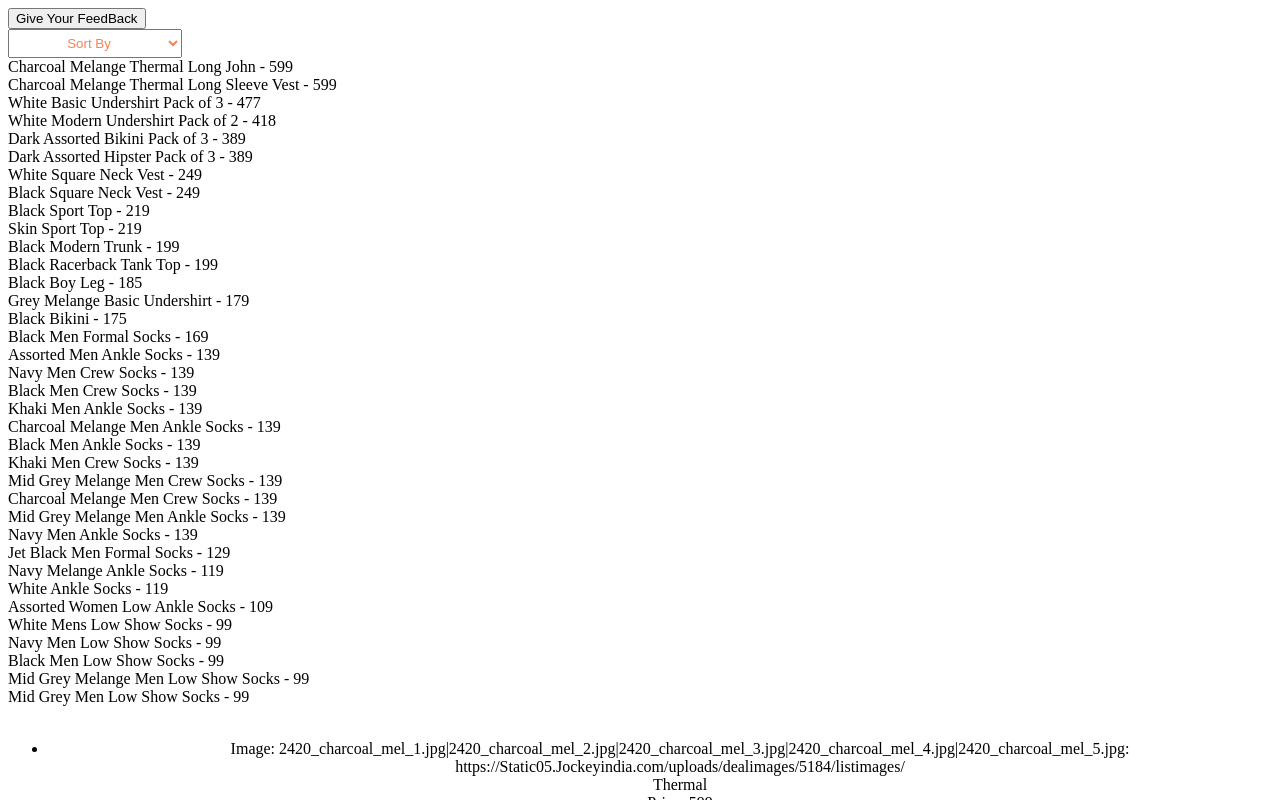
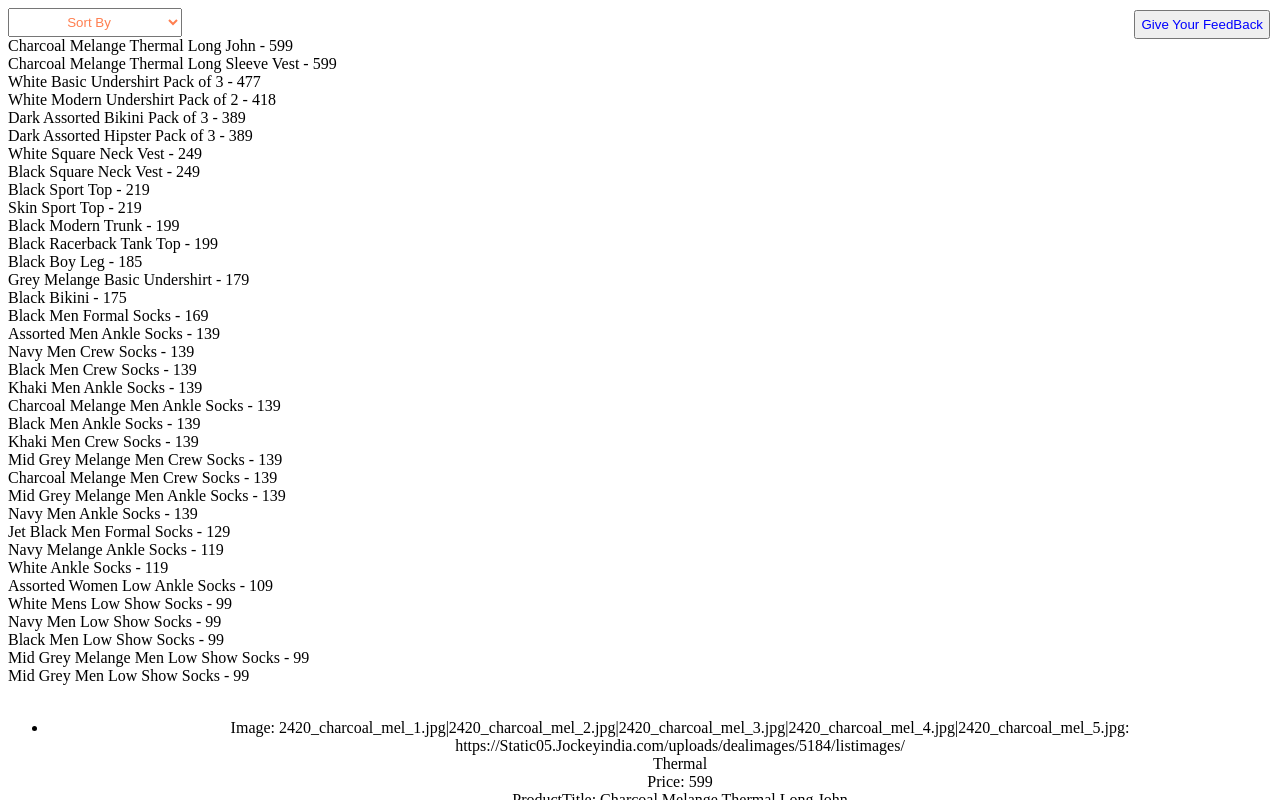
Before and after one commit to redrouthusiva/product-app, an Angular app in the folder products-app/: page /product in a window 1280 px wide. Shown: the top 800 px of the page. Built offline with nearby package versions, Linux system fonts and the light colour scheme.

Commit message:
Update product-page.component.css

```diff
--- a/products-app/src/app/product-page/product-page.component.css
+++ b/products-app/src/app/product-page/product-page.component.css
@@ -3,3 +3,11 @@
     color: coral;
     padding: 5px;
 }
+.btn {
+    text-align: right;
+    color: blue;
+    padding: 5px;
+    position: absolute;
+    top: 10px;
+    right: 10px;
+}
```
